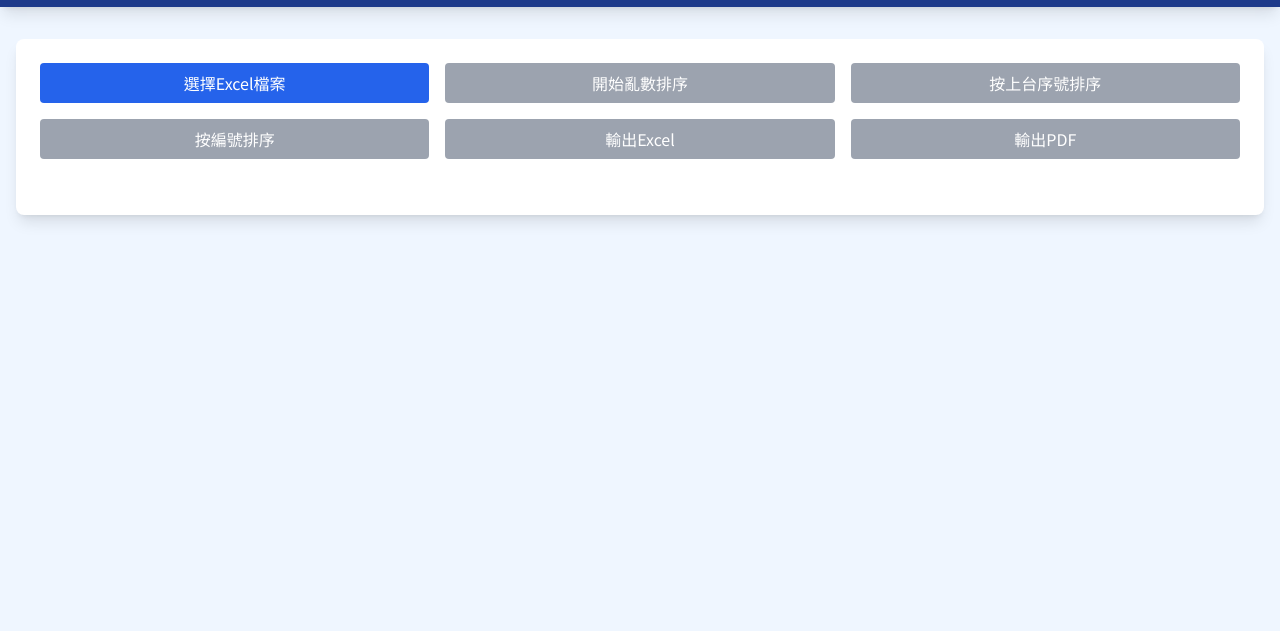
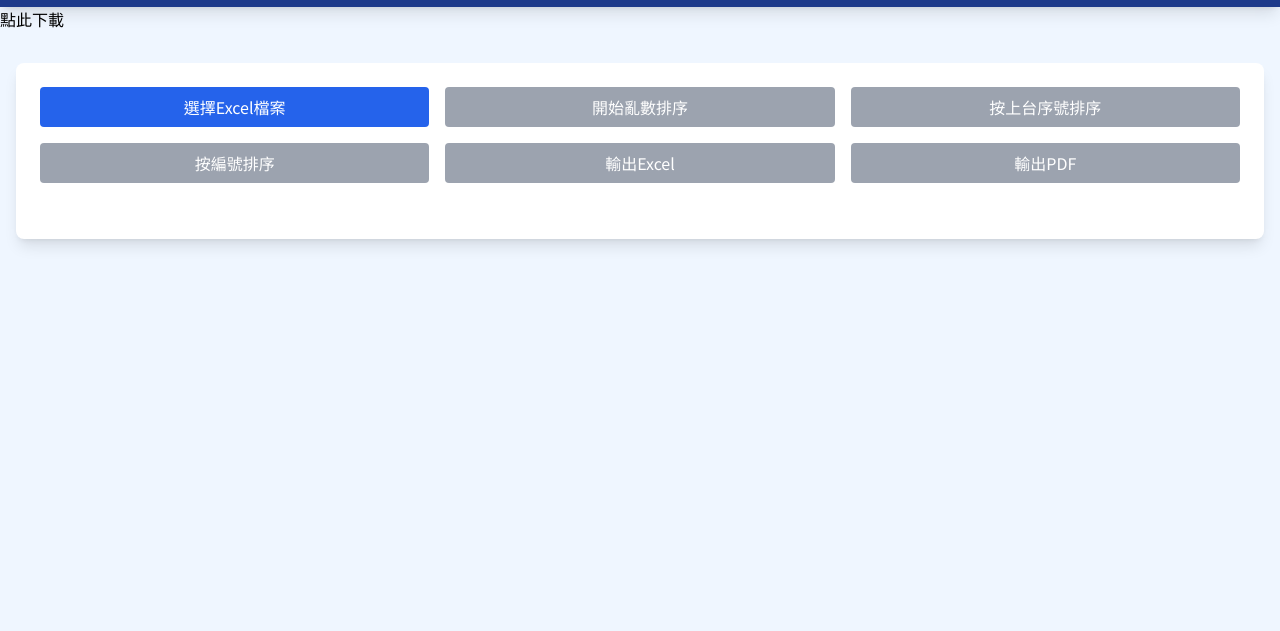
Before and after one commit to scott610718/english-competition-draw, a plain HTML site: page index.html in a window 1280 px wide. Shown: the part 169-800 px from the top of the page. Drawn offline with nearby package versions, Linux system fonts and the light colour scheme.

Commit message:
Update index.html

```diff
--- a/index.html
+++ b/index.html
@@ -51,7 +51,9 @@
             </div>
         </div>
     </header>
-
+    <body>
+        <a href="112年英語文競賽員各分項組名單抽籤用.xlsx" download="TCU">點此下載</a>
+    </body>
     <!-- 主要內容 -->
     <main class="container mx-auto px-4 py-8">
         <div class="bg-white rounded-lg shadow-lg p-6">
```
